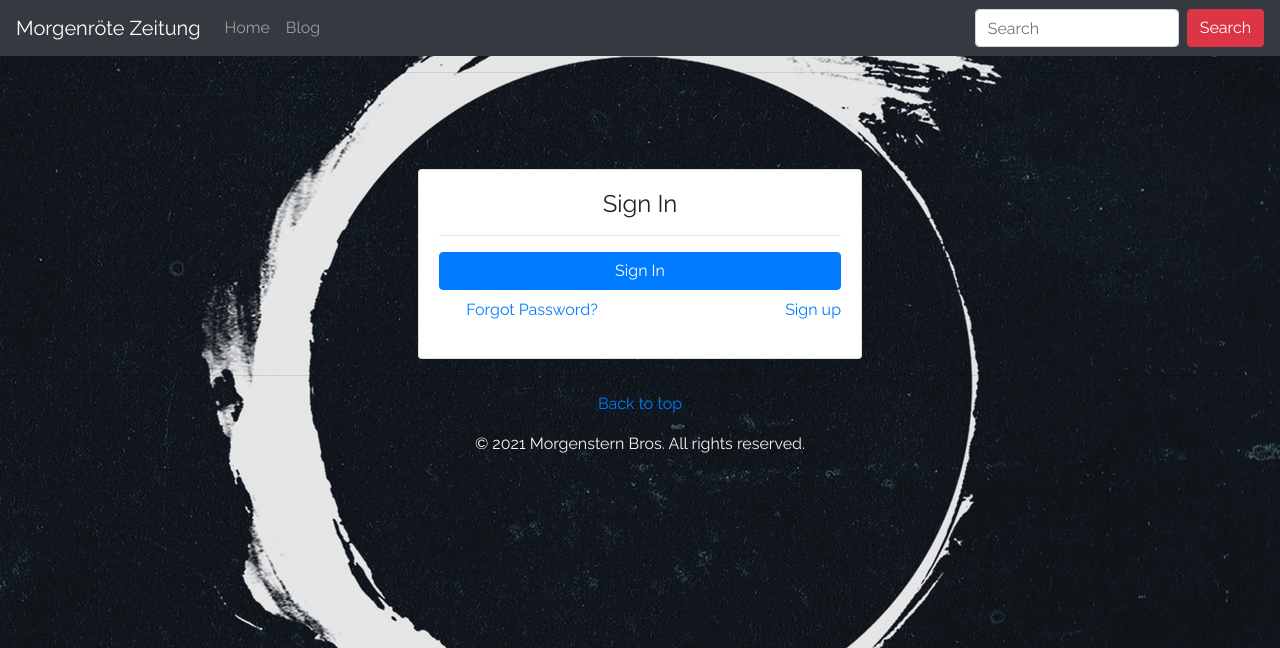
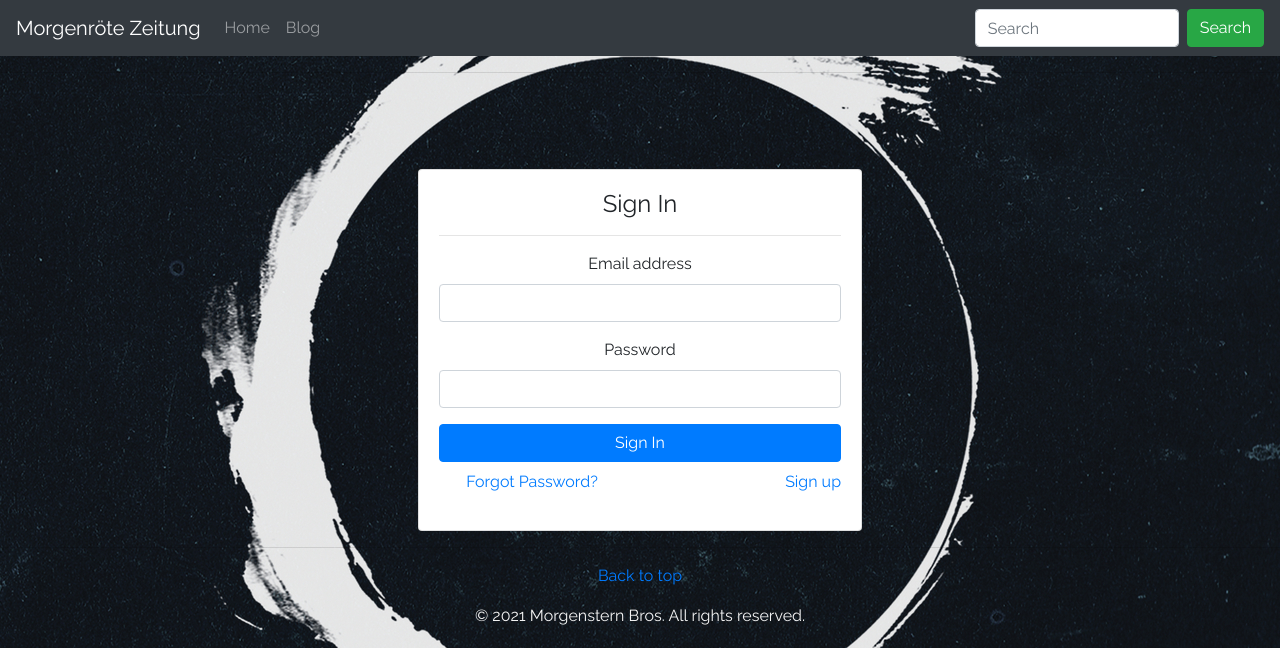
Before and after one commit to daveyo89/djhero, a Django app: template templates/blog/login.html in a window 1280 px wide. Shown: the top 648 px of the page. Run offline with Django 3.2, Linux system fonts and the light colour scheme; the template is opened without the code that fills it, so the values that code supplies are empty; some libraries are stand-ins or nearby versions.

Commit message:
fix logout button, change login default field to email

```diff
--- a/templates/blog/base.html
+++ b/templates/blog/base.html
@@ -22,7 +22,6 @@
 
 <nav class="navbar navbar-expand navbar-dark sticky-top bg-dark">
     <a class="navbar-brand" href="{% url 'index' %}">Morgenröte Zeitung</a>
-
     <div class="collapse navbar-collapse">
         <ul class="navbar-nav mr-auto ">
             <li class="nav-item">
@@ -38,12 +37,15 @@
             {% endif %}
 
         </ul>
+        {% if user.is_authenticated %}
+        <a class="d-md-block btn btn-danger wrn-btn ml-auto mr-1" href="{% url 'logout' %}">Logout</a>
+        {% endif %}
 
         <form method="GET" action="{% url 'search' %}" class="form-inline my-2 my-lg-0">
             {% csrf_token %}
             <input name="query" class="form-control mr-sm-2" type="text" placeholder="Search"
                    aria-label="Search">
-                    <button type="submit" class="d-none d-md-block btn btn-danger wrn-btn nav-item">Search</button>
+            <button type="submit" class="d-none d-md-block btn btn-success wrn-btn nav-item">Search</button>
         </form>
     </div>
 </nav>
--- a/templates/blog/index.html
+++ b/templates/blog/index.html
@@ -29,9 +29,7 @@
     </main>
     <div class="row">
         <div class="col-sm-12 mt-2 text-center">
-            <button class="btn btn-danger">
-                <a href="{% url 'logout' %}">Logout</a>
-            </button>
+            <a class="btn btn-danger" href="{% url 'logout' %}">Logout</a>
         </div>
     </div>
 </div>
--- a/templates/blog/login.html
+++ b/templates/blog/login.html
@@ -1,6 +1,8 @@
 {% extends "blog/base.html" %}
 {% load static %}
 {% load bootstrap4 %}
+
+{% block title %}Login{% endblock %}
 {% block extra_head %}
 <link rel="stylesheet" type="text/css" href="{% static 'blog/css/login.css' %}">
 {% endblock %}
@@ -12,7 +14,14 @@
         <hr>
         <form class="login" method="POST" action="">
             {% csrf_token %}
-            {% bootstrap_form form %}
+            <div class="form-group">
+                <label for="id_username">Email address</label>
+                <input name="username" type="email" class="form-control" id="id_username" aria-describedby="emailHelp">
+            </div>
+            <div class="form-group">
+                <label for="id_password">Password</label>
+                <input name="password" type="password" class="form-control" id="id_password">
+            </div>
             {% if redirect_field_value %}
             <input type="hidden" name="email"
                    value="{{ redirect_field_value }}"/>
```
Lines whose indentation alone changed are shown as unchanged.
